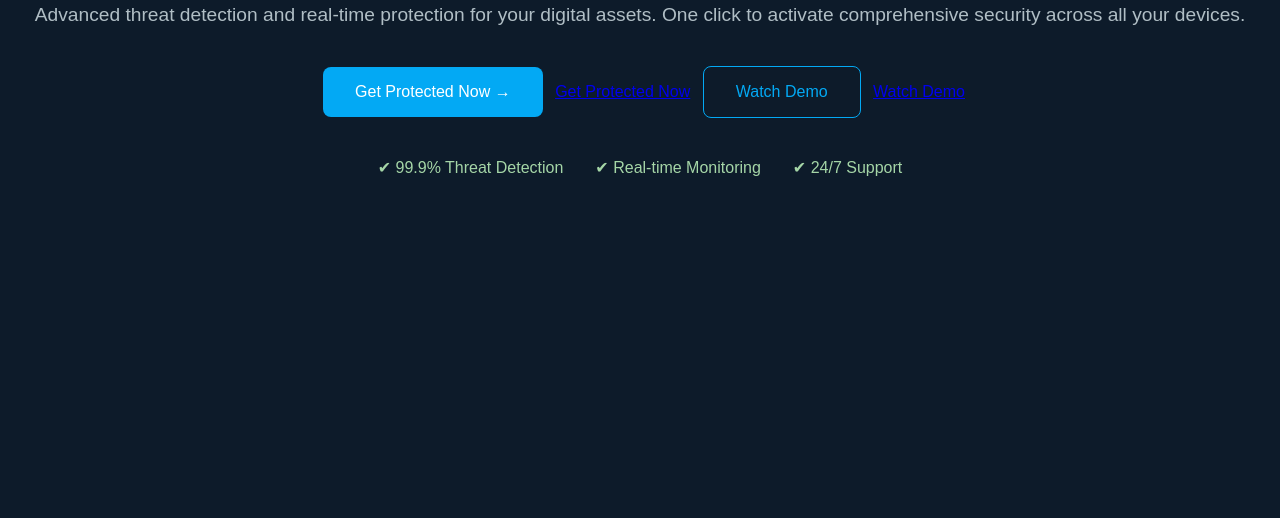
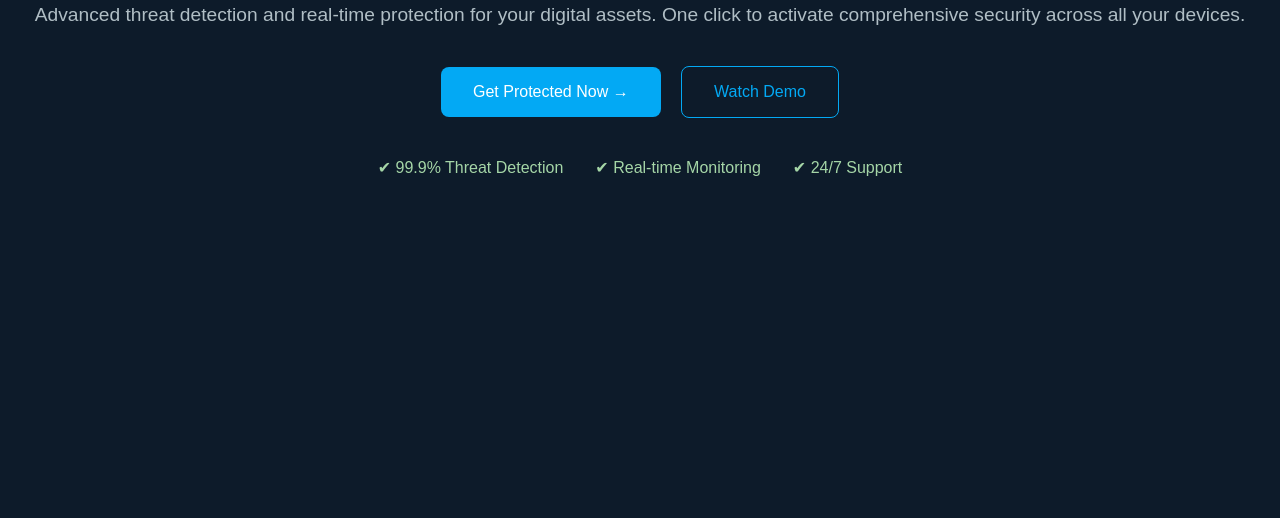
Before and after one commit to Bhargavi2531/cybersecurity, a plain HTML site: page index.html in a window 1280 px wide. Shown: the part 282-800 px from the top of the page. Drawn offline with Linux system fonts and the light colour scheme.

Commit message:
Update index.html

```diff
--- a/index.html
+++ b/index.html
@@ -103,9 +103,9 @@
       One click to activate comprehensive security across all your devices.
     </p>
     <button class="btn btn-primary">Get Protected Now →</button>
-    <a href="pricing.html">Get Protected Now</a>
+    <a href="pricing.html"></a>
     <button class="btn btn-secondary">Watch Demo</button>
-    <a href="watchdemo.html">Watch Demo</a>
+    <a href="watchdemo.html"></a>
 
     <div class="features">
       <span>✔ 99.9% Threat Detection</span>
```
